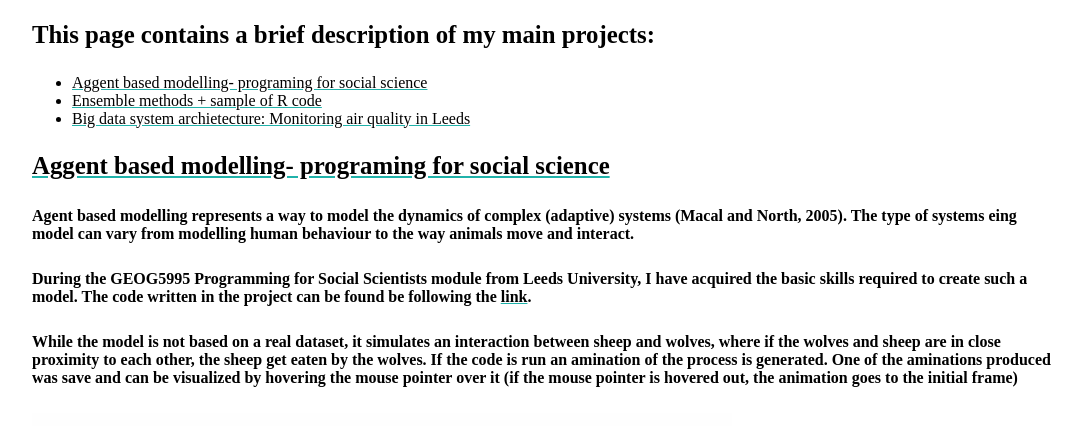
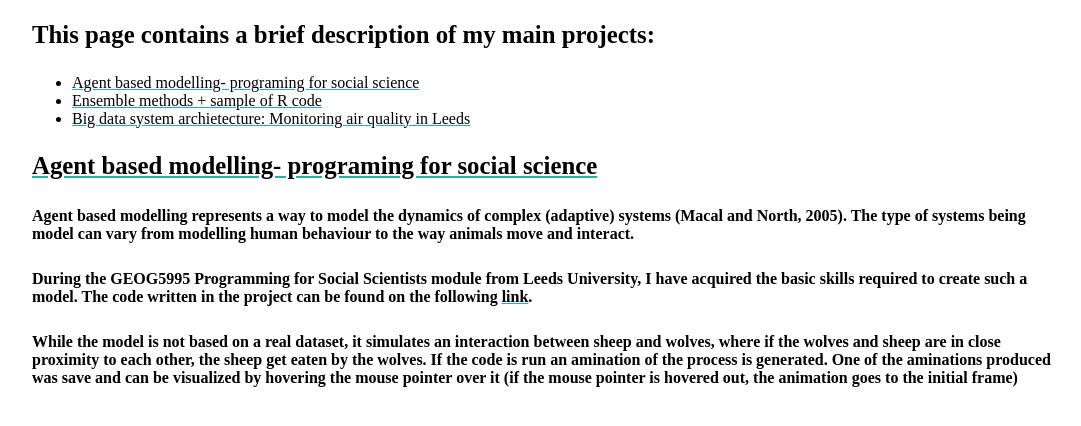
Before and after one commit to ananico/ananico.github.io, a Jekyll site: the page projects.html, which Jekyll copies as it is, in a window 1280 px wide and 900 px high, cut to the strip 444-870 px from the top of the window. Shown: the whole strip, without its empty margins (96-1177 px from the left). Built offline with Jekyll 4.4.1, drawn with Linux system fonts in a browser that asks for light colours.

Commit message:
Update projects.html

```diff
--- a/projects.html
+++ b/projects.html
@@ -34,16 +34,16 @@
 
 
 <ul>
-  <li><A HREF = "#agent">Aggent based modelling- programing for social science</A></li>
+  <li><A HREF = "#agent">Agent based modelling- programing for social science</A></li>
   <li><A HREF = "#diss">Ensemble methods + sample of R code</A></li>
   <li><A HREF = "#bigdata">Big data system archietecture: Monitoring air quality in Leeds</A></li>
 </ul>
 
-<a id="agent"><h3>Aggent based modelling- programing for social science</h3></a>
+<a id="agent"><h3>Agent based modelling- programing for social science</h3></a>
 <h5>Agent based modelling represents a way to model the dynamics of complex (adaptive) systems (Macal and North, 2005).
-The type of systems eing model can vary from modelling human behaviour to the way animals move and interact.</h5>
+The type of systems being model can vary from modelling human behaviour to the way animals move and interact.</h5>
 <h5>During the GEOG5995 Programming for Social Scientists module from Leeds University, I have acquired the basic skills required to
-create such a model. The code written in the project can be found be following the <a href="https://github.com/ananico/Programming_Social_Science">link</a>.</h5>
+create such a model. The code written in the project can be found on the following <a href="https://github.com/ananico/Programming_Social_Science">link</a>.</h5>
 
 <h5>While the model is not based on a real dataset, it simulates an interaction between sheep and wolves, where if
 the wolves and sheep are in close proximity to each other, the sheep get eaten by the wolves. If the code is run an amination of
@@ -67,17 +67,17 @@
 those forming the crown are unbiased, meaning there is diversity, independence, decentralisation
 and some form of aggregation must be achieved. These characteristics are the building blocks
 for a successful ensemble. This brings us to Bagging.</h5>
-	<h3>BOOTSTRAP AGGREGATING (Bagging)</h3>
+	<h2>BOOTSTRAP AGGREGATING (Bagging)</h2>
 <h5>Bagging comes from BOOTSTRAP AGGREGATING, where bootstrap is method which
 randomly samples with replacement from an original dataset to generate new slightly distinct
 sets (DIVERSITY). The generic steps for this process are represented bellow:</h5>
 <img src="Cap2.JPG" alt="The bagging process" style="width:50%; height:50%"/>
-	<h3>RANDOM FORESTS</h3>
+	<h2>RANDOM FORESTS</h2>
 <h5>Random Forests are an improved version of bagging. In this algorithm, the number of variables
 to chose from at each split is limited. A new random sample of candidate predictors is
 generated at each split from which only one can be used. In doing so, variables which were less
 likely to be chosen before, now have higher chance and the trees are decorrelated.</h5>
-	<h3>BOOSTING</h3>
+	<h2>BOOSTING</h2>
 <h5>Another ensemble methods is BOOSTING. Rather than generating
 diversity form the beginning, in BOOSTING the learning process readjusts with each iteration
 by choosing to use or not certain records from the training set.</h5>
@@ -87,7 +87,7 @@
 to classify examples, meaning that later trees tend to focus more on these examples and so the
 algorithm learns from its mistakes.</h5>
 
-	<h3>R + DATA SET</h3>
+	<h2>R + DATA SET</h2>
 <h5>These theoretical aspects can implemented with the help of the <a href= "https://www.r-project.org/">R software</a>. This
 gives users the possibility to change the pre-set values of the parameters of interest in order to
 find values which give the best accuracy rates.</h5>
@@ -103,7 +103,7 @@
 of the cases belong to just one class. This is an important aspect as it can have negative effects
 on model performance and it also makes accuracy a less reliable way of measuring model efficiency.</h5>
 
-	<h3>RESULTS+ MODEL COMPARISON</h3>
+	<h2>RESULTS+ MODEL COMPARISON</h2>
 
 <h5>To see how ensemble methods differentiate from other classical models, logistic regression
 and decision trees were also constructed with the same dataset. As mentioned before, the analysis was done in R and an
@@ -121,7 +121,7 @@
 others, argued was that ensembles can enhance the performance of a weak learners. From this
 angle, both bagging and boosting methods show better results than decision trees.</h5>
 <img src="table.jpg" alt="Results" style="width:50%; height:50%"/>
-	<h3>CONCLUSION</h3>
+	<h2>CONCLUSION</h2>
 <h5>Overall, no variable can be considered as a very strong predictor regardless of what some
 models (i.e Decision trees, Gradient Boosting) might suggest. From the police force variable
 analysis, it could be concluded that more conclusive results would be obtained if the models
```
